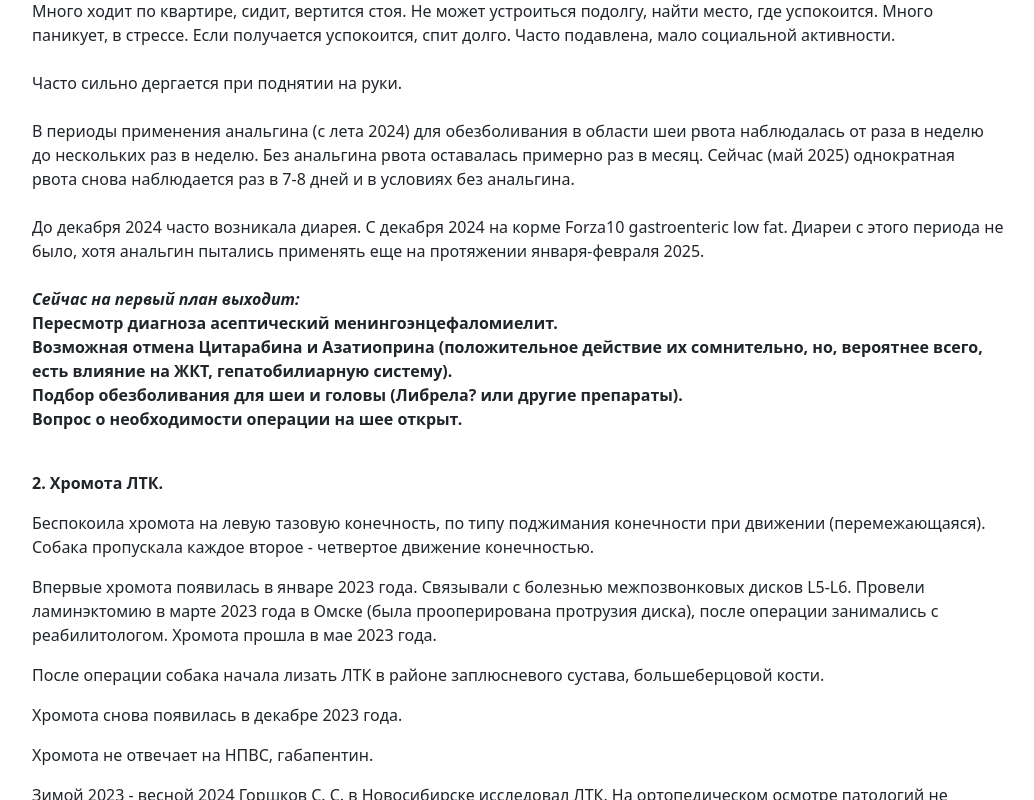
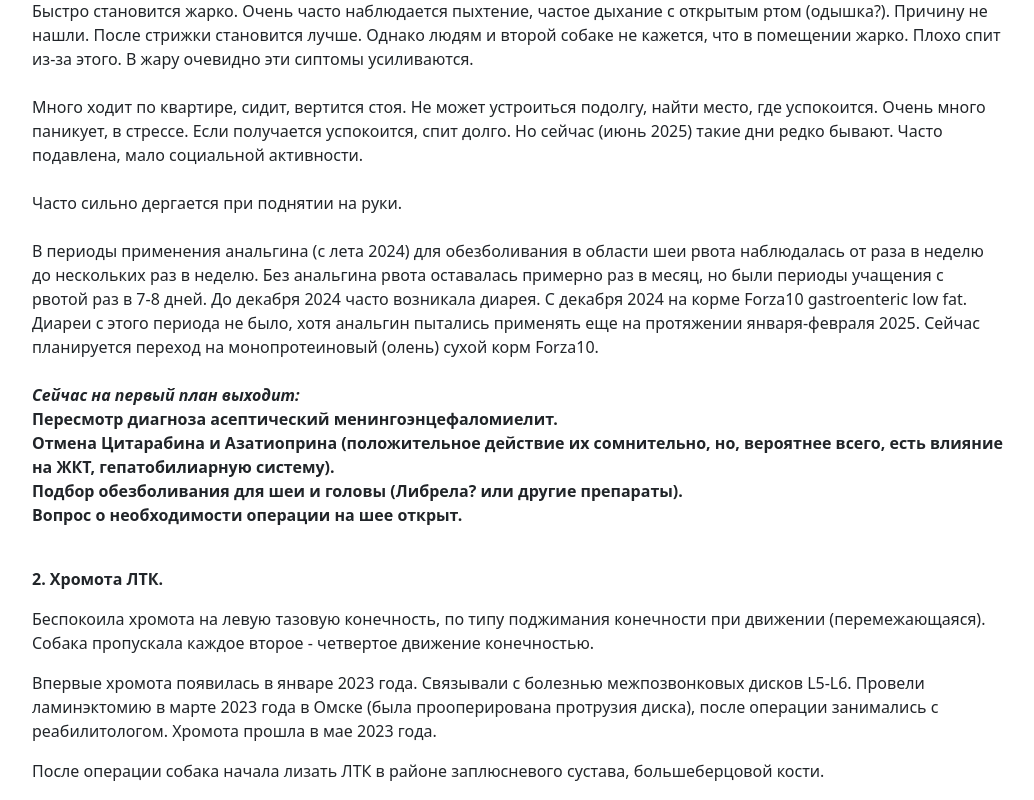
Before and after one commit to polenka/ronya-medical-history, a website built with webpack: page index.html in a window 1280 px wide. Shown: the part 1597-2397 px from the top of the page, without its empty margins (0-1034 px from the left). Built offline with nearby package versions, Linux system fonts and the light colour scheme.

Commit message:
add new info

```diff
--- a/index.html
+++ b/index.html
@@ -38,12 +38,12 @@
           <div class="col">
             <div class="card bg-light-subtle">
               <div class="card-body">
-                <h5 class="card-title mb-4">Текущие диагнозы и препараты</h5>
-                <p class="card-text"><b>1. Асептический менингоэнцефаломиелит невыясненной этиологии.</b></p>
+                <h5 class="card-title mb-4">Диагнозы и препараты</h5>
+                <p class="card-text"><b>1. Асептический менингоэнцефаломиелит невыясненной этиологии. В настоящее время пересматривается.</b></p>
                 <p class="card-text">
-                  <em>Диагноз поставлен в сентябре - октябре 2023 года в Спб Думанской А. Р. Изменения МР-сигнала в области таламуса, среднего мозга, мозгового моста, продолговатого мозга, преимущественно симметричные, чуть больше справа, гиперинтенсивные на Т2, Srir, Flair, изоинтенсивные на Т1, накопление контрастного препарата не выявлено. Из неврологических симптомов - спонтанный горизонтальный нистагм, быстрая фаза влево (сопровождается движением головы). С сентября 2023 года по май 2025 года образования в ГМ значимо не изменились.</em>
+                  <em>Диагноз поставлен в сентябре - октябре 2023 года Думанской А. Р. и Копытовым К. Г. Изменения МР-сигнала в области таламуса, среднего мозга, мозгового моста, продолговатого мозга, преимущественно симметричные, чуть больше справа, гиперинтенсивные на Т2, Srir, Flair, изоинтенсивные на Т1, накопление контрастного препарата не выявлено. Из неврологических симптомов - спонтанный горизонтальный нистагм, быстрая фаза влево (сопровождается движением головы). С сентября 2023 года по май 2025 года образования в ГМ значимо не изменились. Однако клиническая картина ухудшается. Копытов К. Г. в мае 2025 года принял решение о пеерсмотре диагноза и попытке отмены терапии АМЭМ в виду несостоятельности.</em>
                 </p>
-                <p class="card-text"><span class="fw-medium">Терапия:</span> Цитарабин 124 мг в месяц, Азатиоприн по 1/3 капсулы через день, Габапентин по 1/3 капсулы 3 раза в день, Амантадин по 1/2 таблетки 1 раз в день.</p>
+                <p class="card-text"><span class="fw-medium">Терапия:</span> Цитарабин 124 мг в месяц (отменен с 31.05.2025), Азатиоприн по 1/3 капсулы через день, Габапентин по 1/3 капсулы 3 раза в день, Амантадин по 1/2 таблетки 1 раз в день, масло CBD 2 мг/кг 2 раза в день, Атаракс по 1/2 таблетки 2 раза в день (с конца мая 2025).</p>
                 <p class="card-text"><b>2. Болезнь межпозвонковых дисков. Фиброз на месте операции L5-L6.</b></p>
                 <p class="card-text">Ламинэктомия в марте 2023 года (L5-L6).</p>
                 <p class="card-text"><b>3. Гипотиреоз.</b></p>
@@ -73,8 +73,8 @@
                   <br>
                   <br>
                   Никогда не стоит на 2 лапах, плохо стоит на 3, когда поднята одна из правых лап.
-                  Ровно и спокойно не стоит. Всегда перетаптывается. Спасает и бережет ЛТК (больше) и ЛГК. Переносит вес, поднимает лапы попеременно
-                  Шаткая, неровная походка, уволит влево (атаксия). Слабость конечностей. Кажется, сложно удерживать себя на лапах.
+                  Ровно и спокойно не стоит. Всегда перетаптывается. Спасает и бережет ЛТК (больше) и ЛГК. Переносит вес, поднимает лапы попеременно.
+                  Шаткая, неровная походка, уводит влево (атаксия). Слабость конечностей. Кажется, сложно удерживать себя на лапах.
                   Не может просто согнуть лапы и лечь. Крутится и почти падает.
                   <br>
                   <br>
@@ -86,19 +86,18 @@
                   Головная боль.
                   <br>
                   <br>
-                  Очень быстро жарко становится. До грумера почти постоянное пыхтение, одышка. Сейчас чуть поменьше. Причину не нашли.
+                  Быстро становится жарко. Очень часто наблюдается пыхтение, частое дыхание с открытым ртом (одышка?). Причину не нашли. После стрижки становится лучше. Однако людям и второй собаке не кажется, что в помещении жарко. Плохо спит из-за этого. В жару очевидно эти сиптомы усиливаются.
                   <br>
                   <br>
-                  Много ходит по квартире, сидит, вертится стоя. Не может устроиться подолгу, найти место, где успокоится. Много паникует, в стрессе. Если получается успокоится, спит долго. Часто подавлена, мало социальной активности.
+                  Много ходит по квартире, сидит, вертится стоя. Не может устроиться подолгу, найти место, где успокоится. Очень много паникует, в стрессе. Если получается успокоится, спит долго. Но сейчас (июнь 2025) такие дни редко бывают. Часто подавлена, мало социальной активности.
                   <br>
                   <br>
                   Часто сильно дергается при поднятии на руки.
                   <br><br>
-                  В периоды применения анальгина (с лета 2024) для обезболивания в области шеи рвота наблюдалась от раза в неделю до нескольких раз в неделю. Без анальгина рвота оставалась примерно раз в месяц. Сейчас (май 2025) однократная рвота снова наблюдается раз в 7-8 дней и в условиях без анальгина.
+                  В периоды применения анальгина (с лета 2024) для обезболивания в области шеи рвота наблюдалась от раза в неделю до нескольких раз в неделю. Без анальгина рвота оставалась примерно раз в месяц, но были периоды учащения с рвотой раз в 7-8 дней.
+                  До декабря 2024 часто возникала диарея. С декабря 2024 на корме Forza10 gastroenteric low fat. Диареи с этого периода не было, хотя анальгин пытались применять еще на протяжении января-февраля 2025. Сейчас планируется переход на монопротеиновый (олень) сухой корм Forza10.
                   <br><br>
-                  До декабря 2024 часто возникала диарея. С декабря 2024 на корме Forza10 gastroenteric low fat. Диареи с этого периода не было, хотя анальгин пытались применять еще на протяжении января-февраля 2025.
-                  <br><br>
-                  <b><i>Сейчас на первый план выходит:</i> <br>Пересмотр диагноза асептический менингоэнцефаломиелит. <br>Возможная отмена Цитарабина и Азатиоприна (положительное действие их сомнительно, но, вероятнее всего, есть влияние на ЖКТ, гепатобилиарную систему). <br>Подбор обезболивания для шеи и головы (Либрела? или другие препараты). <br>Вопрос о необходимости операции на шее открыт.</b>
+                  <b><i>Сейчас на первый план выходит:</i> <br>Пересмотр диагноза асептический менингоэнцефаломиелит. <br>Отмена Цитарабина и Азатиоприна (положительное действие их сомнительно, но, вероятнее всего, есть влияние на ЖКТ, гепатобилиарную систему). <br>Подбор обезболивания для шеи и головы (Либрела? или другие препараты). <br>Вопрос о необходимости операции на шее открыт.</b>
                 </p>
                 <br>
                 <p><b>2. Хромота ЛТК.</b></p>
```
